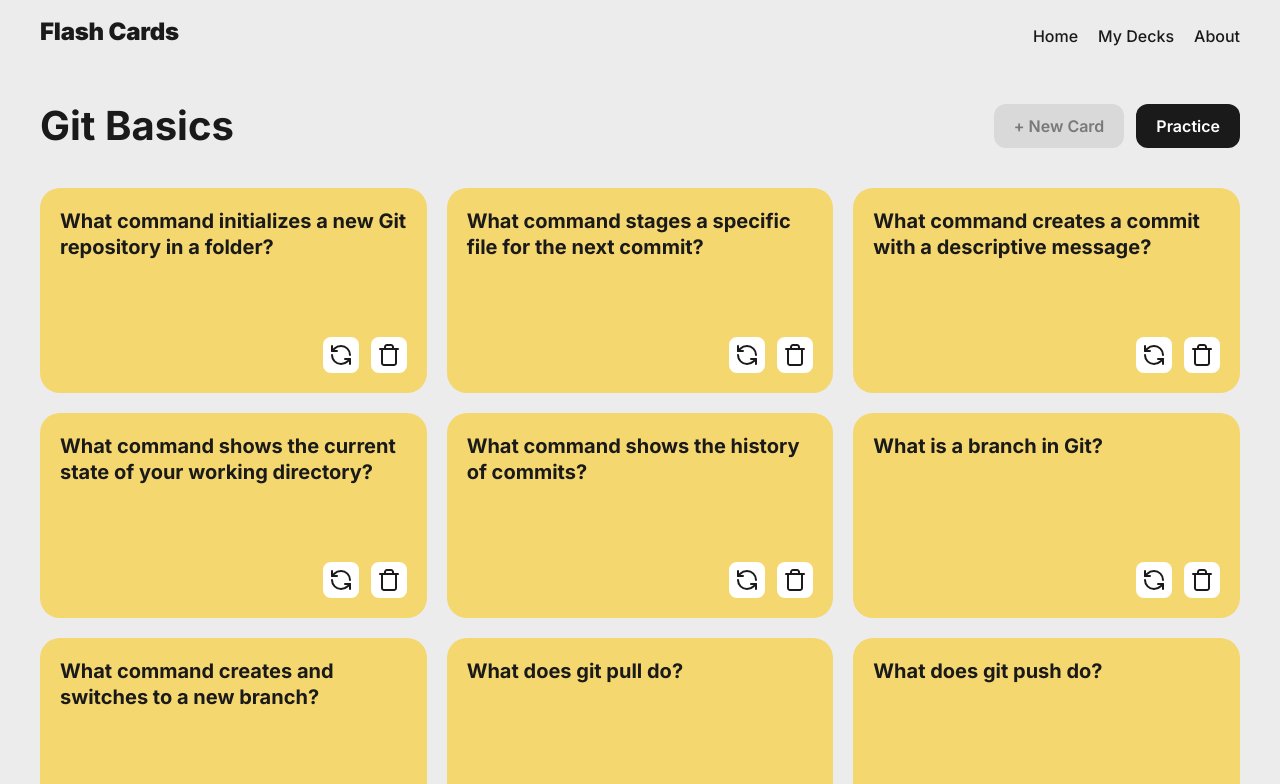
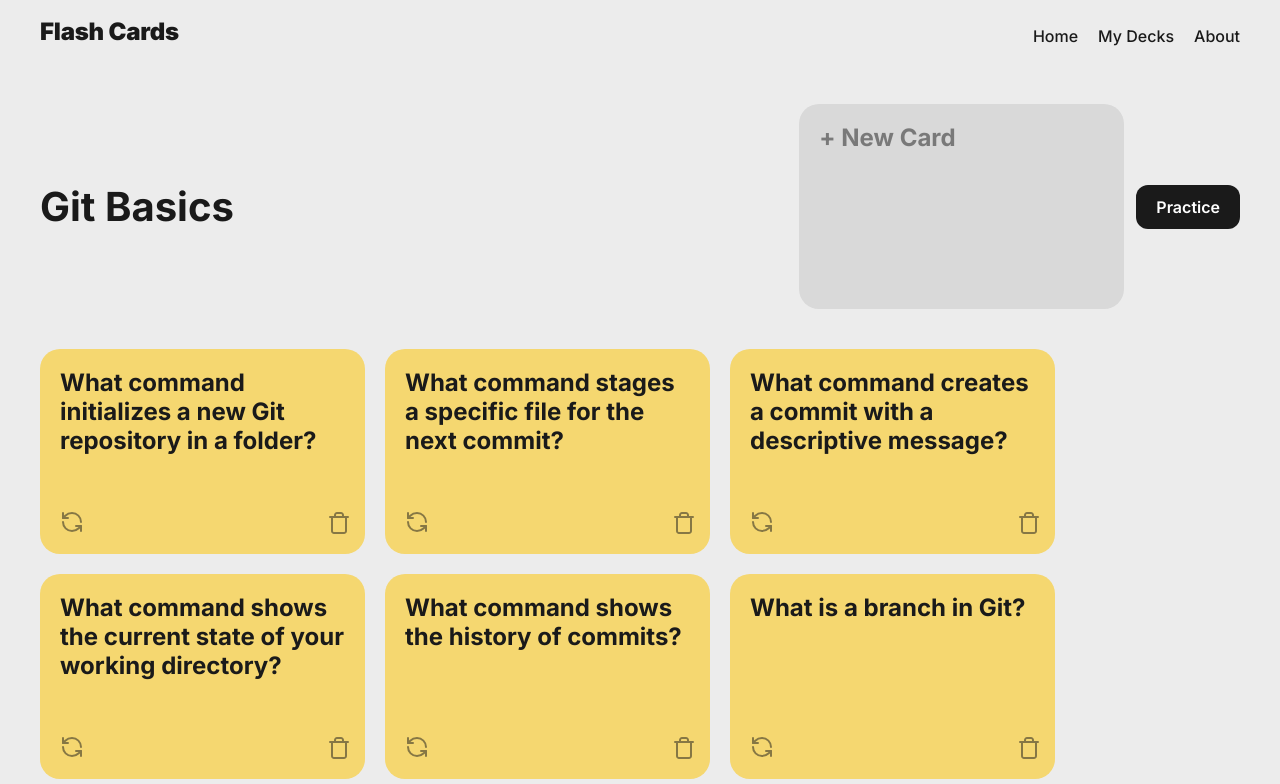
Before and after one commit to SamsProfessionalCoding/ai-se_project_flashcards, a plain HTML site: page index.html in a window 1280 px wide. Both pictures are taken after a click on the link 202 px from the left and 286 px from the top of the page. Shown: the top 784 px of the page. Drawn offline with Linux system fonts and the light colour scheme.

Commit message:
feat: add markup for open deck view

```diff
--- a/assets/css/card.css
+++ b/assets/css/card.css
@@ -47,6 +47,10 @@
   background-color: #f5d770;
 }
 
+.card_color_white {
+  background-color: #fff;
+}
+
 .card__title {
   font-size: 24px;
   font-weight: 700;
@@ -83,3 +87,23 @@
   opacity: 100%;
   cursor: pointer;
 }
+
+.card__flip-btn {
+  width: 24px;
+  height: 24px;
+  padding: 0;
+  background-color: transparent;
+  border: none;
+  display: flex;
+  opacity: 50%;
+}
+
+.card__flip-btn:hover {
+  opacity: 100%;
+  cursor: pointer;
+}
+
+.card__flip-btn img {
+  width: 100%;
+  height: 100%;
+}
--- a/assets/css/deck-view.css
+++ /dev/null
@@ -1,125 +0,0 @@
-.deck-view__header {
-  display: flex;
-  justify-content: space-between;
-  align-items: center;
-  gap: 24px;
-  margin-bottom: 40px;
-}
-
-.deck-view__title {
-  font-weight: 700;
-  font-size: 40px;
-  margin: 0;
-}
-
-.deck-view__actions {
-  display: flex;
-  align-items: center;
-  gap: 12px;
-}
-
-.deck-view__new-card-btn,
-.deck-view__practice-btn {
-  border: none;
-  border-radius: 12px;
-  padding: 14px 20px;
-  font: inherit;
-  font-size: 16px;
-  font-weight: 600;
-  text-decoration: none;
-  white-space: nowrap;
-}
-
-.deck-view__new-card-btn {
-  background-color: #d9d9d9;
-  color: #1a1a1a80;
-}
-
-.deck-view__practice-btn {
-  background-color: #1a1a1a;
-  color: #fff;
-}
-
-.deck-view__practice-btn:visited {
-  color: #fff;
-}
-
-.deck-view__cards {
-  display: grid;
-  grid-template-columns: repeat(auto-fill, minmax(min(100%, 300px), 1fr));
-  gap: 20px;
-  margin: 0;
-  padding: 0;
-  list-style: none;
-}
-
-.deck-view__card {
-  min-height: 205px;
-  padding: 20px;
-  border-radius: 20px;
-  background-color: var(--deck-color, #64d583);
-  box-sizing: border-box;
-  display: flex;
-  flex-direction: column;
-  justify-content: space-between;
-  gap: 24px;
-  transition: background-color 150ms ease;
-}
-
-.deck-view__card_flipped {
-  background-color: #fff;
-}
-
-.deck-view__card-text {
-  margin: 0;
-  font-size: 20px;
-  font-weight: 700;
-  line-height: 1.3;
-  overflow-wrap: anywhere;
-}
-
-.deck-view__card-actions {
-  display: flex;
-  justify-content: flex-end;
-  gap: 12px;
-}
-
-.deck-view__card-btn {
-  width: 36px;
-  height: 36px;
-  padding: 6px;
-  border: none;
-  border-radius: 8px;
-  background: #fff;
-  cursor: pointer;
-}
-
-.deck-view__card-btn:hover {
-  background-color: #ececec;
-}
-
-.deck-view__card-btn img {
-  display: block;
-  width: 100%;
-  height: 100%;
-}
-
-.deck-view__empty {
-  padding: 28px;
-  border-radius: 20px;
-  background-color: #fff;
-  color: #1a1a1a80;
-  text-align: center;
-  font-size: 18px;
-}
-
-@media (max-width: 700px) {
-  .deck-view__header {
-    align-items: flex-start;
-    flex-direction: column;
-  }
-
-  .deck-view__title {
-    font-size: 32px;
-  }
-}
--- a/assets/css/gallery.css
+++ b/assets/css/gallery.css
@@ -1,5 +1,19 @@
 .gallery {
   margin-top: 0;
+}
+
+.gallery__header {
+  display: flex;
+  justify-content: space-between;
+  align-items: center;
+  gap: 24px;
+  margin-bottom: 40px;
+}
+
+.gallery__actions {
+  display: flex;
+  align-items: center;
+  gap: 12px;
 }
 
 .gallery__title {
@@ -10,10 +24,13 @@
 }
 
 .gallery__list {
-  display: contents;
   margin: 0;
   padding: 0;
   list-style-type: none;
+}
+
+.gallery__header .gallery__title {
+  margin-bottom: 0;
 }
 
 .gallery__new-card-btn {
@@ -35,3 +52,38 @@
   background-color: #c5c5c5;
   color: #1a1a1a;
 }
+
+.gallery__practice-btn {
+  border-radius: 12px;
+  padding: 14px 20px;
+  background-color: #1a1a1a;
+  color: #fff;
+  font-size: 16px;
+  font-weight: 600;
+  text-decoration: none;
+  white-space: nowrap;
+}
+
+.gallery__practice-btn:visited {
+  color: #fff;
+}
+
+.gallery__empty {
+  padding: 28px;
+  border-radius: 20px;
+  background-color: #fff;
+  color: #1a1a1a80;
+  text-align: center;
+  font-size: 18px;
+}
+
+@media (max-width: 700px) {
+  .gallery__header {
+    align-items: flex-start;
+    flex-direction: column;
+  }
+
+  .gallery__header .gallery__title {
+    font-size: 32px;
+  }
+}
--- a/assets/css/index.css
+++ b/assets/css/index.css
@@ -6,7 +6,6 @@
 @import "./gallery.css";
 @import "./wrapping-row.css";
 @import "./card.css";
-@import "./deck-view.css";
 @import "./carousel.css";
 @import "./footer.css";
 @import "./not-found.css";
--- a/assets/css/wrapping-row.css
+++ b/assets/css/wrapping-row.css
@@ -3,3 +3,7 @@
   flex-wrap: wrap;
   gap: 20px;
 }
+
+.wrapping-row__display-contents {
+  display: contents;
+}
--- a/assets/js/deckView.js
+++ b/assets/js/deckView.js
@@ -1,36 +1,35 @@
+import { hexToString } from "./colors.js";
+
 const deckView = document.querySelector("#deck-view");
-const title = deckView.querySelector(".deck-view__title");
-const practiceButton = deckView.querySelector(".deck-view__practice-btn");
-const cardsList = deckView.querySelector(".deck-view__cards");
-const emptyMessage = deckView.querySelector(".deck-view__empty");
-const cardTemplate = document.querySelector("#card__template");
+const title = deckView.querySelector(".gallery__title");
+const practiceButton = deckView.querySelector(".gallery__practice-btn");
+const cardsList = deckView.querySelector(".gallery__list");
+const emptyMessage = deckView.querySelector(".gallery__empty");
+const cardTemplate = document.querySelector("#flashcard-template");
 
 function renderDeckView(deck, onDeleteCard) {
   title.textContent = deck.name;
   practiceButton.href = `#carousel/${deck.id}`;
   cardsList.replaceChildren();
   emptyMessage.hidden = deck.cards.length > 0;
-  cardsList.style.setProperty("--deck-color", deck.color);
+  const colorName = hexToString(deck.color);
 
   deck.cards.forEach((card) => {
     const cardElement = cardTemplate.content.firstElementChild.cloneNode(true);
-    const cardText = cardElement.querySelector(".deck-view__card-text");
-    const flipButton = cardElement.querySelector(
-      ".deck-view__card-btn_type_flip",
-    );
-    const deleteButton = cardElement.querySelector(
-      ".deck-view__card-btn_type_delete",
-    );
+    const cardText = cardElement.querySelector(".card__title");
+    const flipButton = cardElement.querySelector(".card__flip-btn");
+    const deleteButton = cardElement.querySelector(".card__delete-btn");
     let showingAnswer = false;
 
     cardText.textContent = card.question;
+    if (colorName) {
+      cardElement.classList.add(`card_color_${colorName}`);
+    }
+
     flipButton.addEventListener("click", () => {
       showingAnswer = !showingAnswer;
       cardText.textContent = showingAnswer ? card.answer : card.question;
-      cardElement.classList.toggle(
-        "deck-view__card_flipped",
-        showingAnswer,
-      );
+      cardElement.classList.toggle("card_color_white", showingAnswer);
       flipButton.setAttribute("aria-pressed", String(showingAnswer));
       flipButton.setAttribute(
         "aria-label",
--- a/index.html
+++ b/index.html
@@ -45,7 +45,7 @@
       <section id="home" class="gallery">
         <h2 class="gallery__title">My Decks</h2>
         <div class="wrapping-row">
-          <ul class="gallery__list">
+          <ul class="gallery__list wrapping-row__display-contents">
             <template id="deck__template">
               <li class="card">
                 <a href="#" class="card__link"></a>
@@ -75,24 +75,26 @@
           </button>
         </div>
       </section>
-      <section id="deck-view" class="deck-view">
-        <div class="deck-view__header">
-          <h2 class="deck-view__title"></h2>
-          <div class="deck-view__actions">
-            <button class="deck-view__new-card-btn" type="button">
+      <section id="deck-view" class="gallery">
+        <div class="gallery__header">
+          <h2 class="gallery__title"></h2>
+          <div class="gallery__actions">
+            <button class="gallery__new-card-btn" type="button">
               + New Card
             </button>
-            <a class="deck-view__practice-btn" href="#">Practice</a>
+            <a class="gallery__practice-btn" href="#">Practice</a>
           </div>
         </div>
-        <ul class="deck-view__cards"></ul>
-        <p class="deck-view__empty" hidden>This deck has no cards yet.</p>
-        <template id="card__template">
-          <li class="deck-view__card">
-            <p class="deck-view__card-text"></p>
-            <div class="deck-view__card-actions">
+        <div class="wrapping-row">
+          <ul class="gallery__list wrapping-row__display-contents"></ul>
+        </div>
+        <p class="gallery__empty" hidden>This deck has no cards yet.</p>
+        <template id="flashcard-template">
+          <li class="card">
+            <h3 class="card__title"></h3>
+            <div class="card__row">
               <button
-                class="deck-view__card-btn deck-view__card-btn_type_flip"
+                class="card__flip-btn"
                 type="button"
                 aria-label="Show answer"
                 aria-pressed="false"
@@ -100,7 +102,7 @@
                 <img src="./assets/images/flip.svg" alt="" />
               </button>
               <button
-                class="deck-view__card-btn deck-view__card-btn_type_delete"
+                class="card__delete-btn"
                 type="button"
                 aria-label="Delete this card"
               >
```
